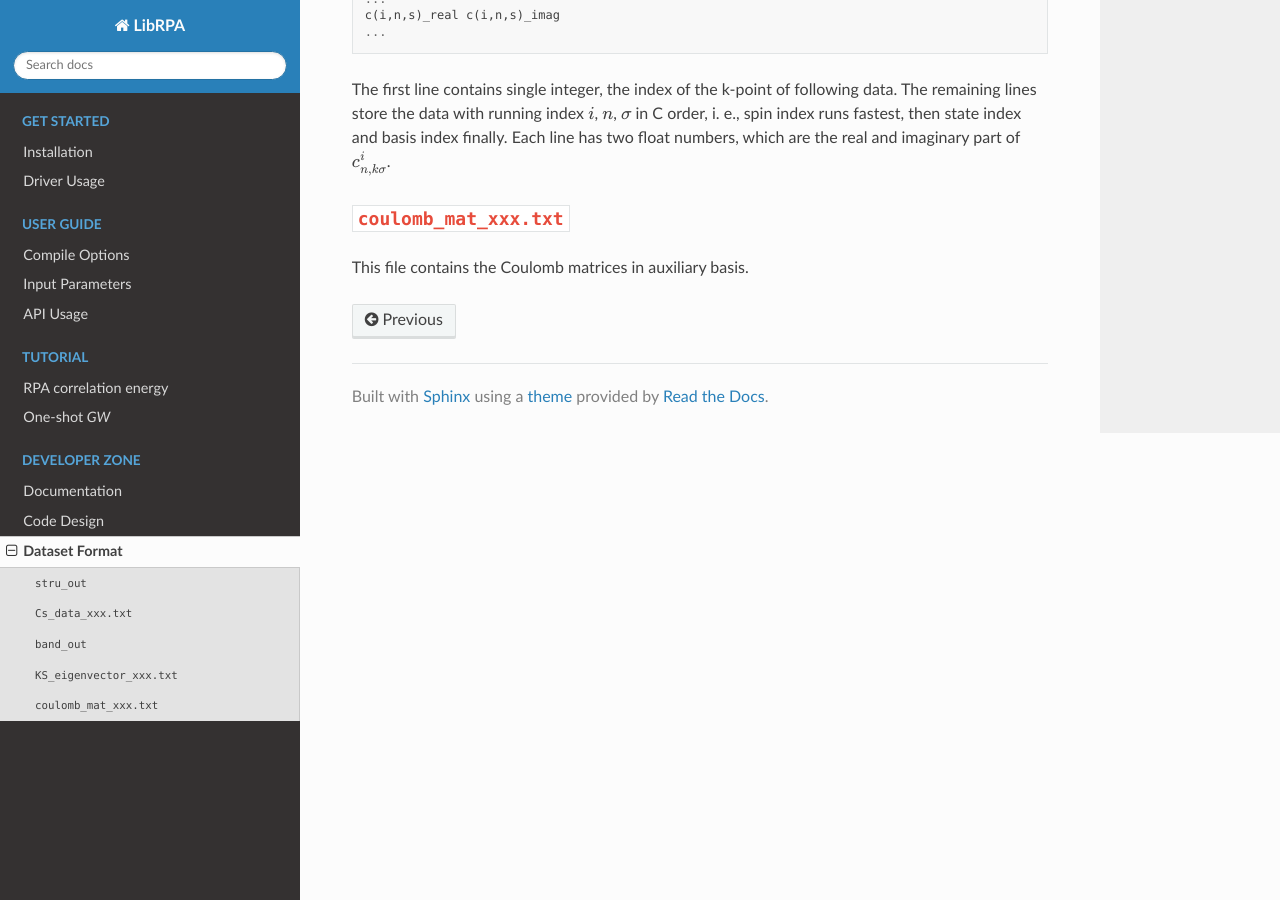
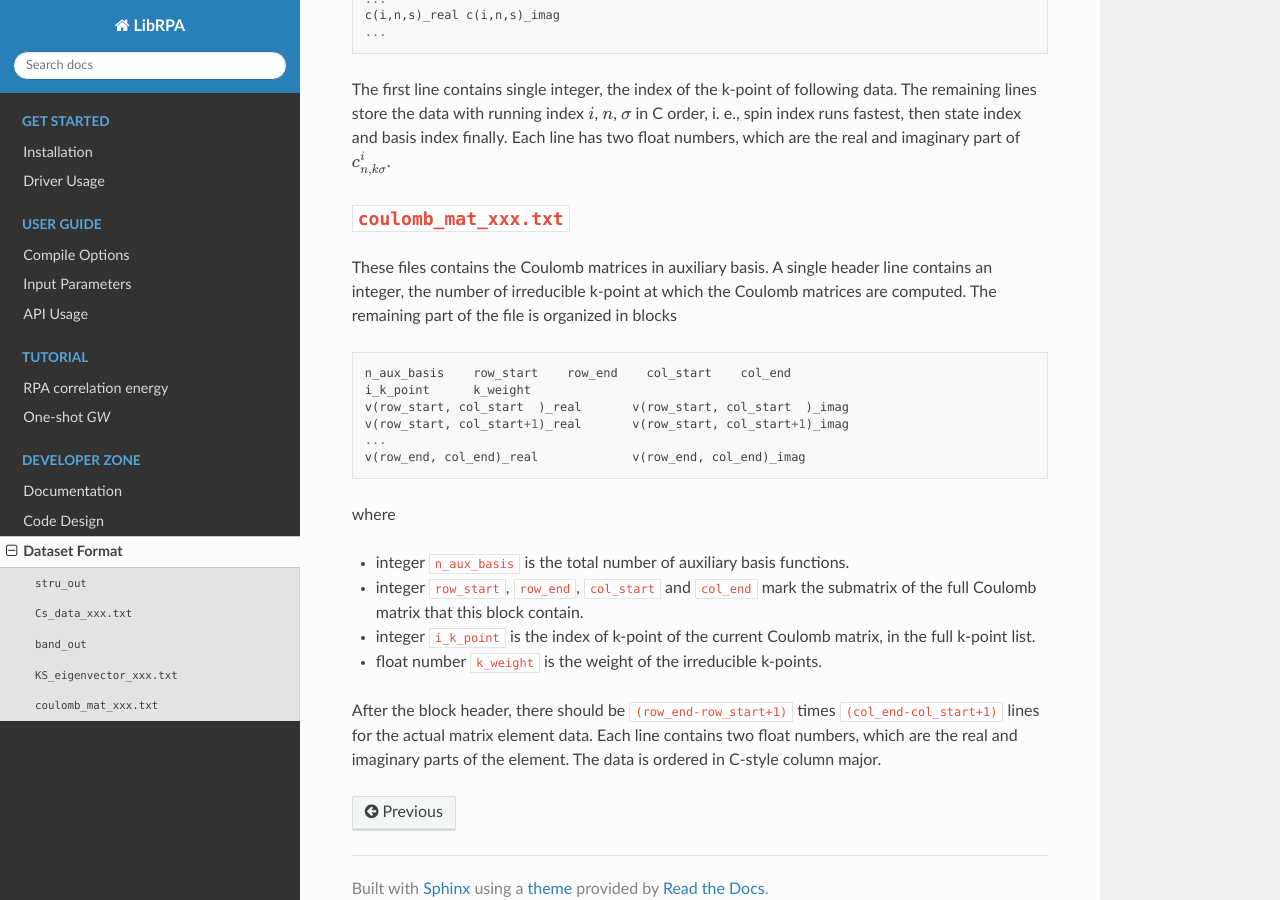
Before and after one commit to Srlive1201/LibRPA, a Sphinx documentation site: the page built from docs/develop/dataset_format.md, in a window 1280 px wide and 900 px high, scrolled down 1909 px. Built offline with Sphinx 7.4.7 and the Read the Docs theme 3.1.0, drawn with Linux system fonts in a browser that asks for light colours; pages that are not in the unit, such as notebooks, are missing from menus.

Commit message:
doc: add data format for Coulomb matrix

````diff
--- a/docs/develop/dataset_format.md
+++ b/docs/develop/dataset_format.md
@@ -85,4 +85,26 @@ i. e., spin index runs fastest, then state index and basis index finally.
 Each line has two float numbers, which are the real and imaginary part of $c^i_{n,k\sigma}$.
 
 ## `coulomb_mat_xxx.txt`
-This file contains the Coulomb matrices in auxiliary basis.
+
+These files contains the Coulomb matrices in auxiliary basis.
+A single header line contains an integer, the number of irreducible k-point at
+which the Coulomb matrices are computed.
+The remaining part of the file is organized in blocks
+```
+n_aux_basis    row_start    row_end    col_start    col_end
+i_k_point      k_weight
+v(row_start, col_start  )_real       v(row_start, col_start  )_imag
+v(row_start, col_start+1)_real       v(row_start, col_start+1)_imag
+...
+v(row_end, col_end)_real             v(row_end, col_end)_imag
+```
+where
+- integer `n_aux_basis` is the total number of auxiliary basis functions.
+- integer `row_start`, `row_end`, `col_start` and `col_end` mark the submatrix of the full Coulomb matrix
+  that this block contain.
+- integer `i_k_point` is the index of k-point of the current Coulomb matrix, in the full k-point list.
+- float number `k_weight` is the weight of the irreducible k-points.
+
+After the block header, there should be `(row_end-row_start+1)` times `(col_end-col_start+1)` lines
+for the actual matrix element data. Each line contains two float numbers, which are the real and imaginary
+parts of the element. The data is ordered in C-style column major.
````
